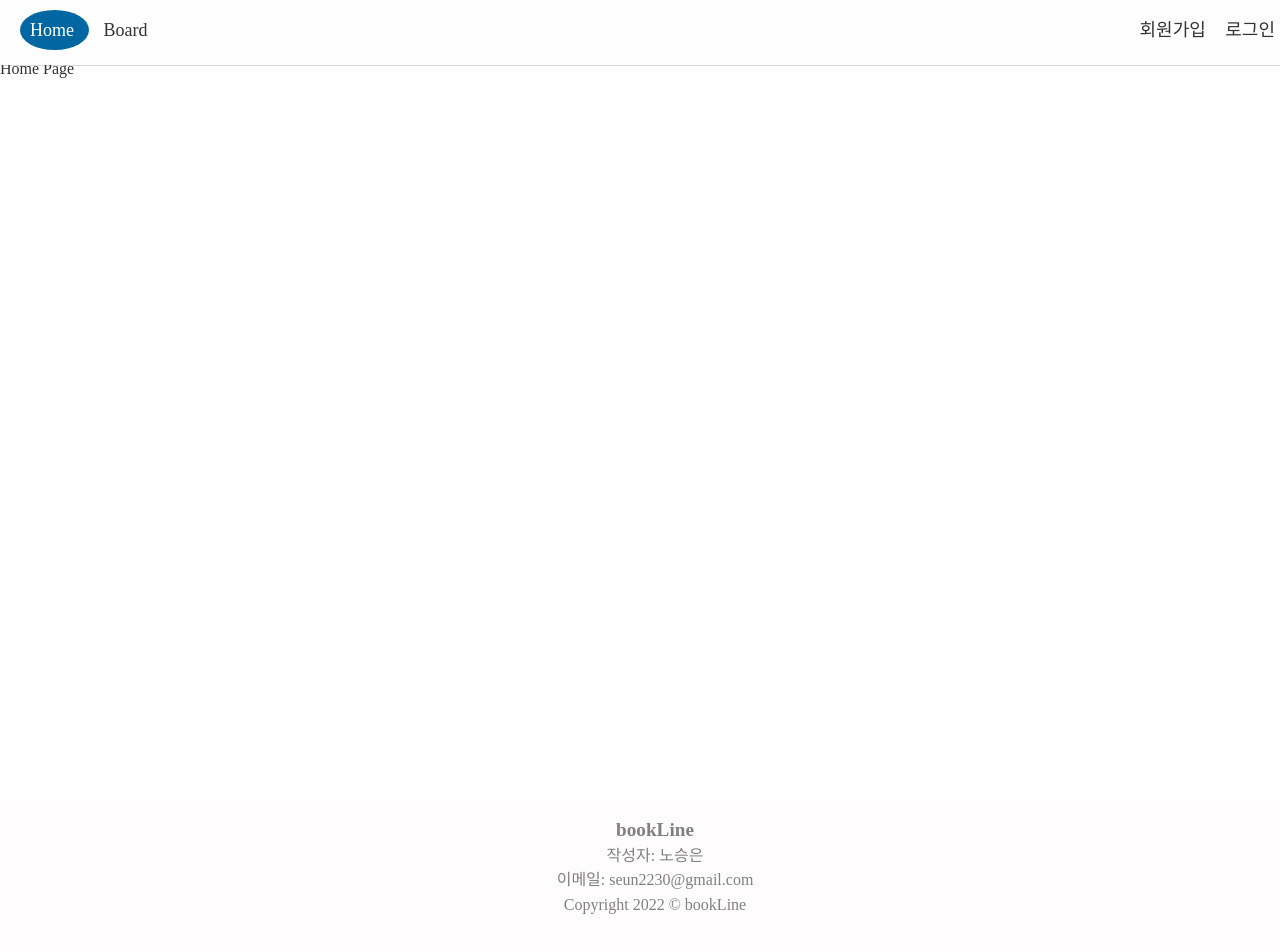
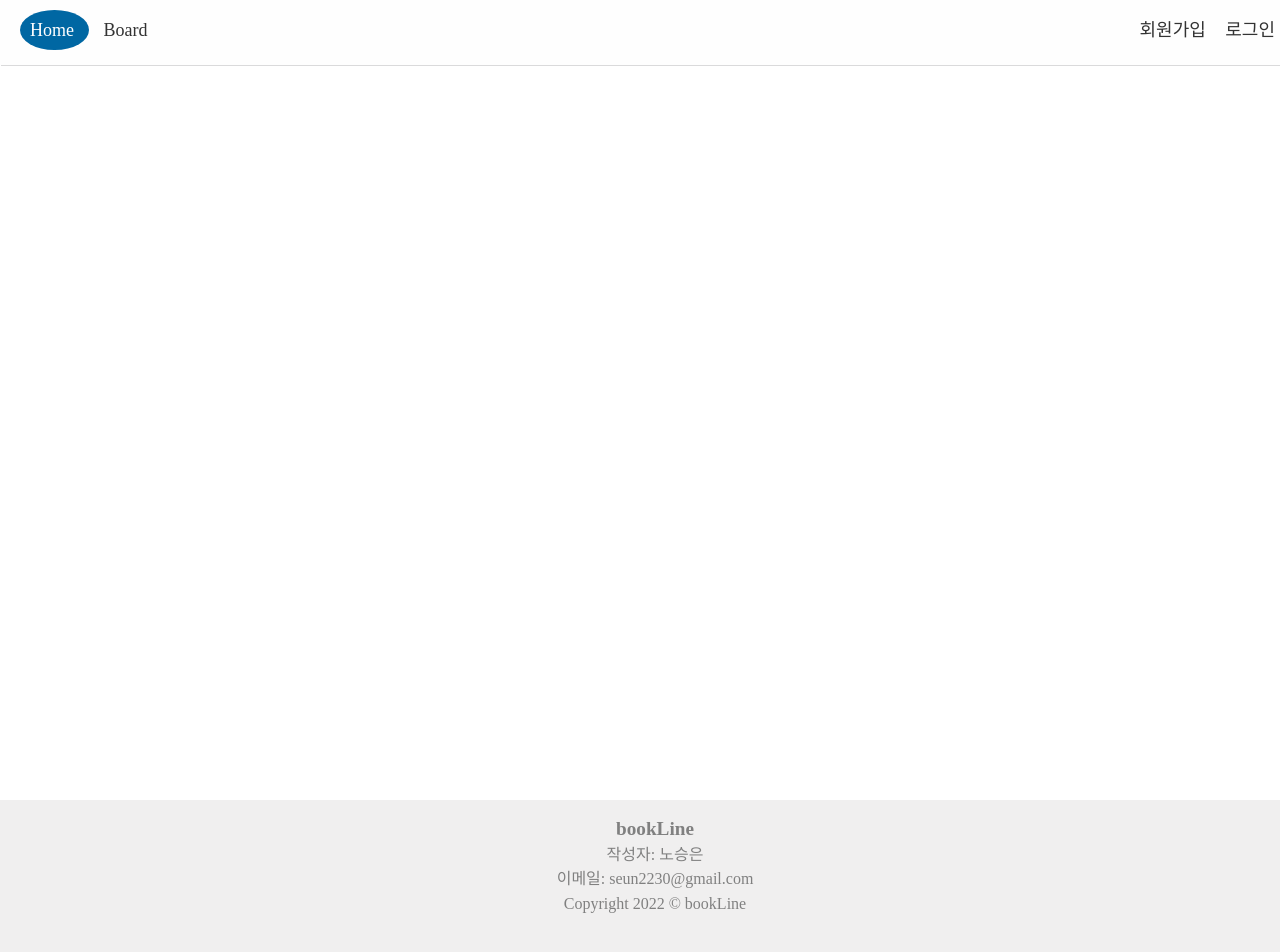
Before and after one commit to Seungeun727/vue3-book-oneLine, a Vue app: page / in a window 1280 px wide. Shown: the top 952 px of the page. Built offline with nearby package versions, Linux system fonts and the light colour scheme; no server answers; what vue3-cookies would draw is missing.

Commit message:
design: footer 영역 하단 고정 변경

```diff
--- a/src/App.vue
+++ b/src/App.vue
@@ -1,5 +1,5 @@
 <template>
-  <div>
+  <div id="wrapper">
     <TheHeader />
     <div id="main">
       <router-view />
@@ -21,14 +21,16 @@ export default {
 </script>
 
 <style lang="scss">
-#app {
+#wrapper {
   color: #333;
-  margin-top: 60px;
+  margin-top: 30px;
+  padding-bottom: 130px;
+  position: relative;
+  min-height: 100vh;
 }
 
 #main {
-  padding-bottom: 130px;
-  position: relative;
-  min-height: 100%;
+  position: absolute;
+  left: 25%;
 }
 </style>
--- a/src/assets/scss/_base.scss
+++ b/src/assets/scss/_base.scss
@@ -1,6 +1,9 @@
+html, body {
+  height: 100%;
+}
+
 body {
   width: 100%;
-  height: 100%;
   background-color: white;
   overflow-x: hidden;
 }
--- a/src/components/layouts/TheFooter.vue
+++ b/src/components/layouts/TheFooter.vue
@@ -1,5 +1,5 @@
 <template>
-  <footer id="footer">
+  <div id="footer">
     <div
       id="content">
       <span class="content-title">bookLine</span>
@@ -7,7 +7,7 @@
       <span>이메일: seun2230@gmail.com</span>
     </div>
     <span class="copyright">Copyright 2022 &copy; bookLine</span>
-  </footer>
+  </div>
 </template>
 
 <script>
@@ -18,14 +18,13 @@ export default {
 </script>
 
 <style lang="scss" scoped>
-footer {
-  border-top: 1px solid #fffdfded;
+#footer {
   width: 100%;
   height: 130px;
-  background-color: #fffdfd;
+  background-color: #f0efef;
   position: absolute;
-  transform: translateY(100%);
   color: gray;
+  left: 0;
   bottom: 0;
   text-align: center;
   padding: 15px;
--- a/src/views/Board.vue
+++ b/src/views/Board.vue
@@ -1,5 +1,7 @@
 <template>
-  <router-view />
+  <div class="container">
+    <router-view />
+  </div>
 </template>
 
 <script>
@@ -9,4 +11,8 @@ export default {
 };
 </script>
 
-<style></style>
+<style lang="scss" scoped>
+.container {
+  width: 900px;
+}
+</style>
```
